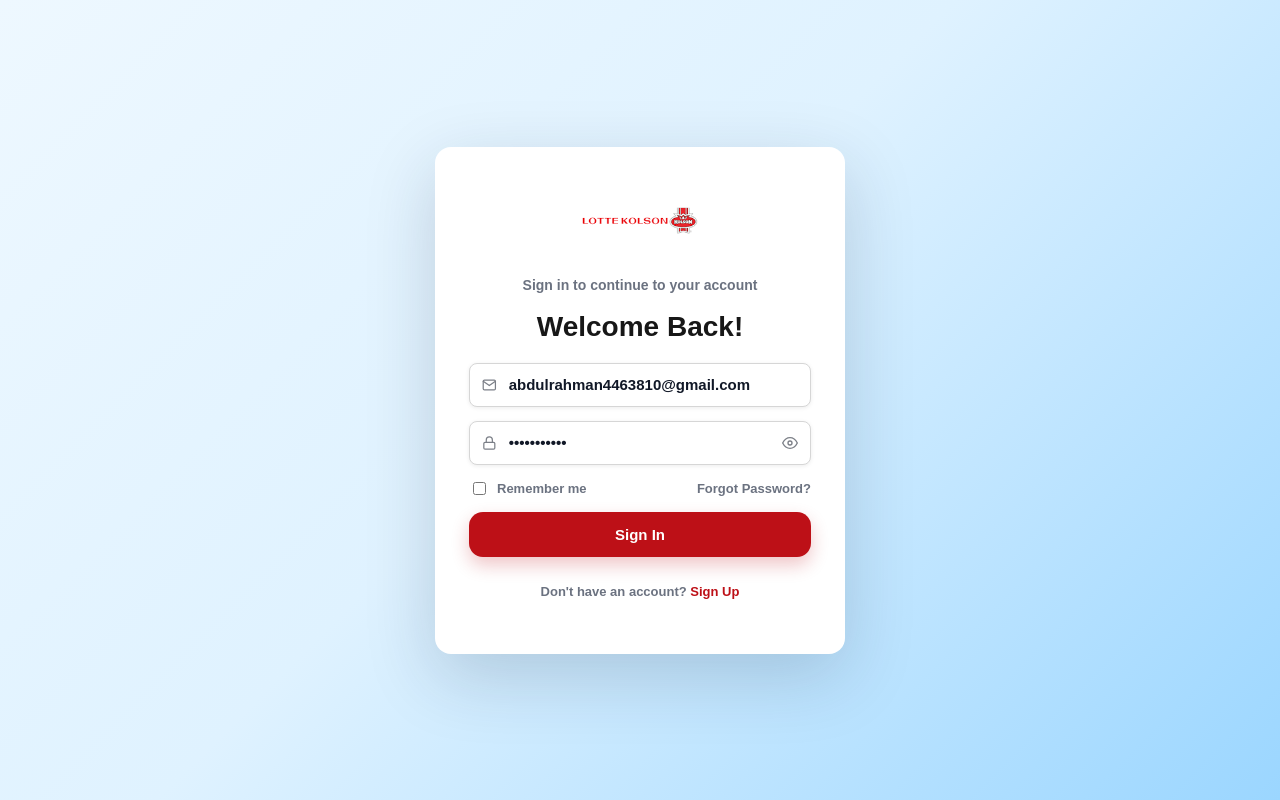
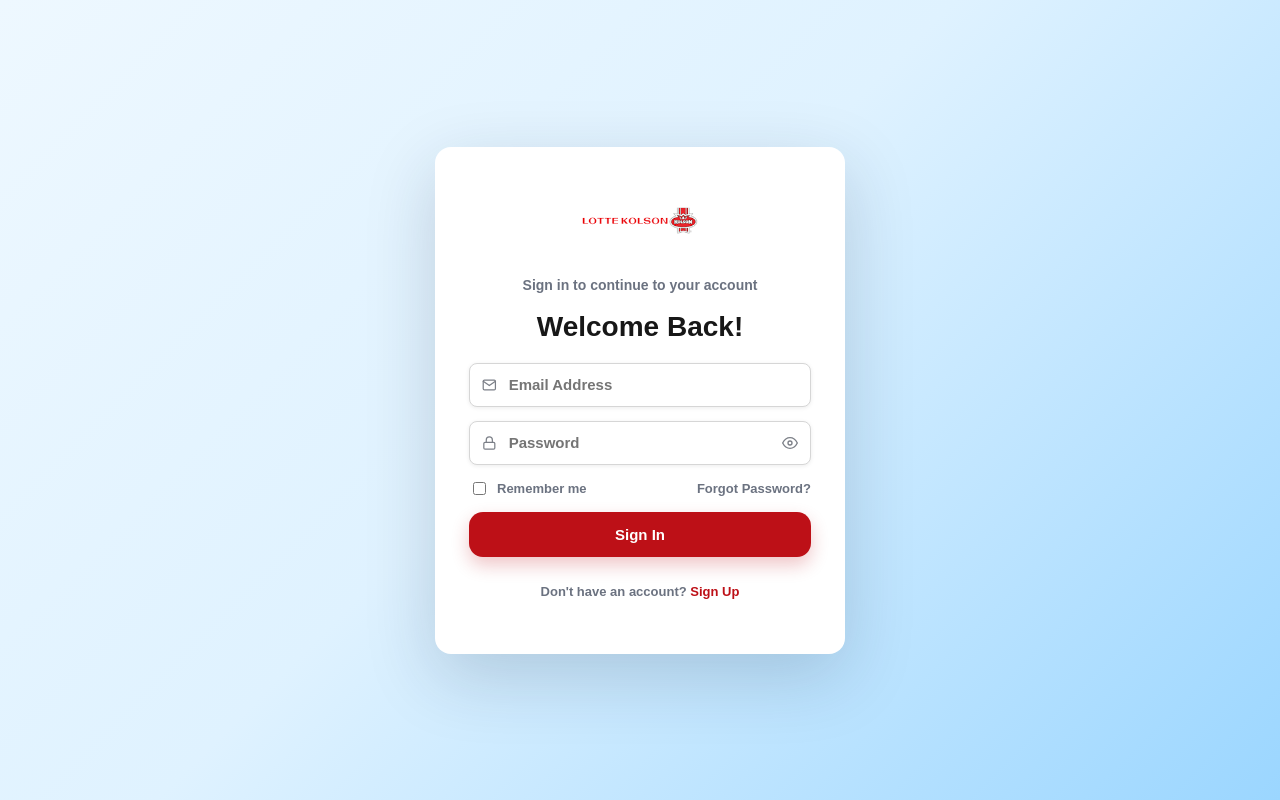
Before and after one commit to abdulrahman4463810-crypto/frontend, a React (Vite) app: page /login in a window 1280 px wide. Built offline with nearby package versions, Linux system fonts and the light colour scheme; no server answers.

Commit message:
Update Login.jsx

```diff
--- a/src/pages/Auth/Login.jsx
+++ b/src/pages/Auth/Login.jsx
@@ -1,4 +1,4 @@
-import { useState } from "react";
+import { useEffect, useState } from "react";
 import { useNavigate } from "react-router-dom";
 import { FiEye, FiEyeOff, FiLock, FiMail } from "react-icons/fi";
 import { toast } from "react-toastify";
@@ -8,14 +8,58 @@ import AuthLayout from "./AuthLayout";
 export default function Login() {
   const navigate = useNavigate();
   const { login } = useAuth();
-  const [email, setEmail] = useState("abdulrahman4463810@gmail.com");
-  const [password, setPassword] = useState("Sakb123456@");
+
+  const [email, setEmail] = useState("");
+  const [password, setPassword] = useState("");
   const [show, setShow] = useState(false);
+
+  useEffect(() => {
+    // Login page open hote hi fields empty rakho
+    setEmail("");
+    setPassword("");
+    setShow(false);
+
+    // Old saved login keys remove
+    localStorage.removeItem("savedEmail");
+    localStorage.removeItem("savedPassword");
+    localStorage.removeItem("rememberEmail");
+    localStorage.removeItem("rememberPassword");
+    localStorage.removeItem("loginEmail");
+    localStorage.removeItem("loginPassword");
+    localStorage.removeItem("adminEmail");
+    localStorage.removeItem("adminPassword");
+
+    sessionStorage.removeItem("savedEmail");
+    sessionStorage.removeItem("savedPassword");
+    sessionStorage.removeItem("rememberEmail");
+    sessionStorage.removeItem("rememberPassword");
+    sessionStorage.removeItem("loginEmail");
+    sessionStorage.removeItem("loginPassword");
+    sessionStorage.removeItem("adminEmail");
+    sessionStorage.removeItem("adminPassword");
+
+    // Browser autofill agar delay se value dalay to usko bhi clear karo
+    const timer = setTimeout(() => {
+      setEmail("");
+      setPassword("");
+    }, 300);
+
+    return () => clearTimeout(timer);
+  }, []);
 
   const submit = async (e) => {
     e.preventDefault();
+
+    const cleanEmail = email.trim();
+    const cleanPassword = password;
+
+    if (!cleanEmail || !cleanPassword) {
+      toast.error("Please fill all fields");
+      return;
+    }
+
     try {
-      await login(email, password);
+      await login(cleanEmail, cleanPassword);
       navigate("/master-dashboard");
     } catch (err) {
       toast.error(err.response?.data?.message || "Login failed");
@@ -24,13 +68,86 @@ export default function Login() {
 
   return (
     <AuthLayout subtitle="Sign in to continue to your account">
-      <form onSubmit={submit} className="auth-form">
+      <form onSubmit={submit} className="auth-form" autoComplete="off">
+        {/* Dummy hidden inputs to stop browser autofill */}
+        <input
+          type="text"
+          name="fake-user-name"
+          autoComplete="off"
+          style={{ display: "none" }}
+          tabIndex="-1"
+          aria-hidden="true"
+        />
+
+        <input
+          type="password"
+          name="fake-user-password"
+          autoComplete="new-password"
+          style={{ display: "none" }}
+          tabIndex="-1"
+          aria-hidden="true"
+        />
+
         <h2 className="auth-title">Welcome Back!</h2>
-        <div className="input-wrap"><FiMail className="icon" /><input type="email" placeholder="Email Address" value={email} onChange={e => setEmail(e.target.value)} /></div>
-        <div className="input-wrap"><FiLock className="icon" /><input type={show ? "text" : "password"} placeholder="Password" value={password} onChange={e => setPassword(e.target.value)} /><span className="eye" onClick={() => setShow(!show)}>{show ? <FiEyeOff /> : <FiEye />}</span></div>
-        <div className="auth-row"><label className="remember"><input type="checkbox" /> Remember me</label><span className="auth-link auth-small" onClick={() => navigate("/forgot-password")}>Forgot Password?</span></div>
-        <button className="auth-button" type="submit">Sign In</button>
-        <p className="auth-center auth-small">Don't have an account? <span className="auth-link" onClick={() => navigate("/signup")}>Sign Up</span></p>
+
+        <div className="input-wrap">
+          <FiMail className="icon" />
+          <input
+            type="email"
+            name="login_email_blank"
+            placeholder="Email Address"
+            value={email}
+            onChange={(e) => setEmail(e.target.value)}
+            autoComplete="off"
+            autoCorrect="off"
+            autoCapitalize="none"
+            spellCheck="false"
+          />
+        </div>
+
+        <div className="input-wrap">
+          <FiLock className="icon" />
+          <input
+            type={show ? "text" : "password"}
+            name="login_password_blank"
+            placeholder="Password"
+            value={password}
+            onChange={(e) => setPassword(e.target.value)}
+            autoComplete="new-password"
+            autoCorrect="off"
+            autoCapitalize="none"
+            spellCheck="false"
+          />
+
+          <span className="eye" onClick={() => setShow((v) => !v)}>
+            {show ? <FiEyeOff /> : <FiEye />}
+          </span>
+        </div>
+
+        <div className="auth-row">
+          <label className="remember">
+            <input type="checkbox" autoComplete="off" />
+            Remember me
+          </label>
+
+          <span
+            className="auth-link auth-small"
+            onClick={() => navigate("/forgot-password")}
+          >
+            Forgot Password?
+          </span>
+        </div>
+
+        <button className="auth-button" type="submit">
+          Sign In
+        </button>
+
+        <p className="auth-center auth-small">
+          Don&apos;t have an account?{" "}
+          <span className="auth-link" onClick={() => navigate("/signup")}>
+            Sign Up
+          </span>
+        </p>
       </form>
     </AuthLayout>
   );
```
